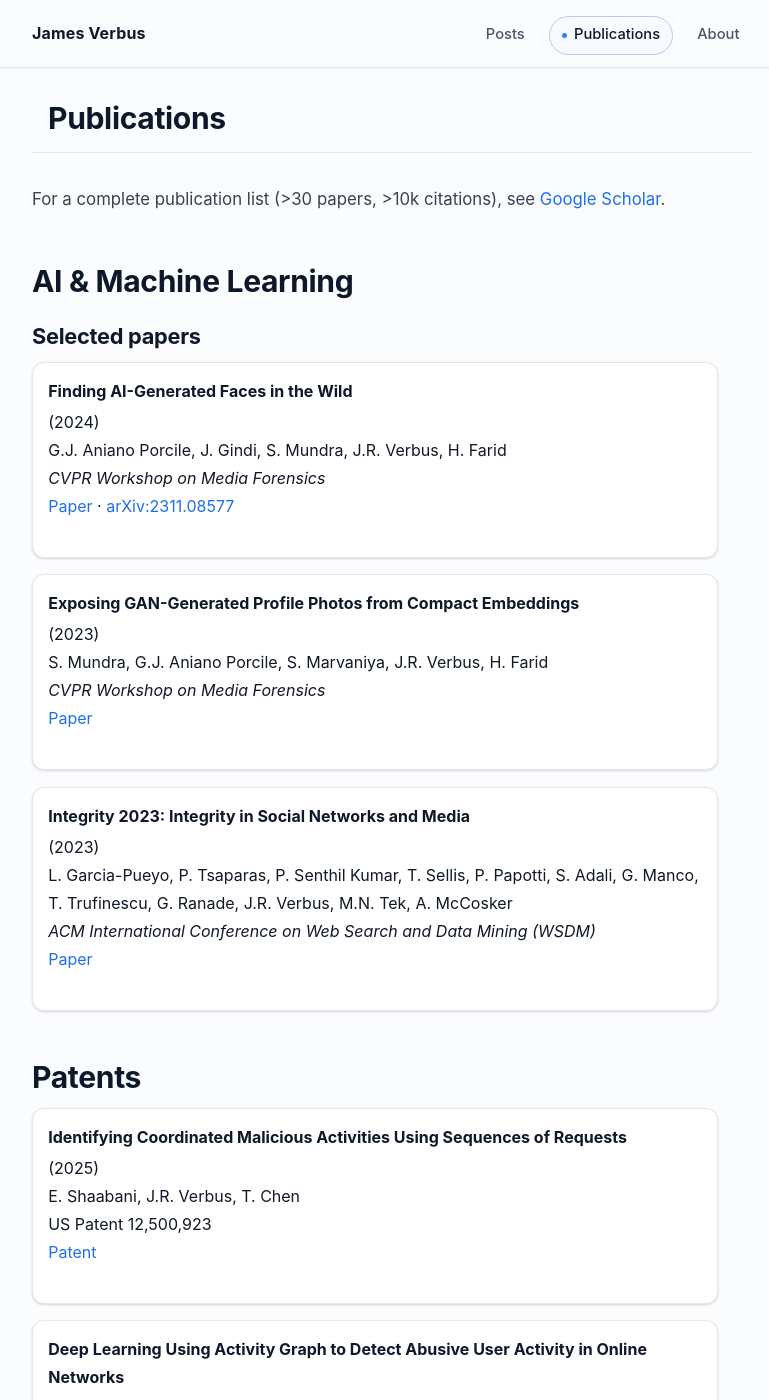
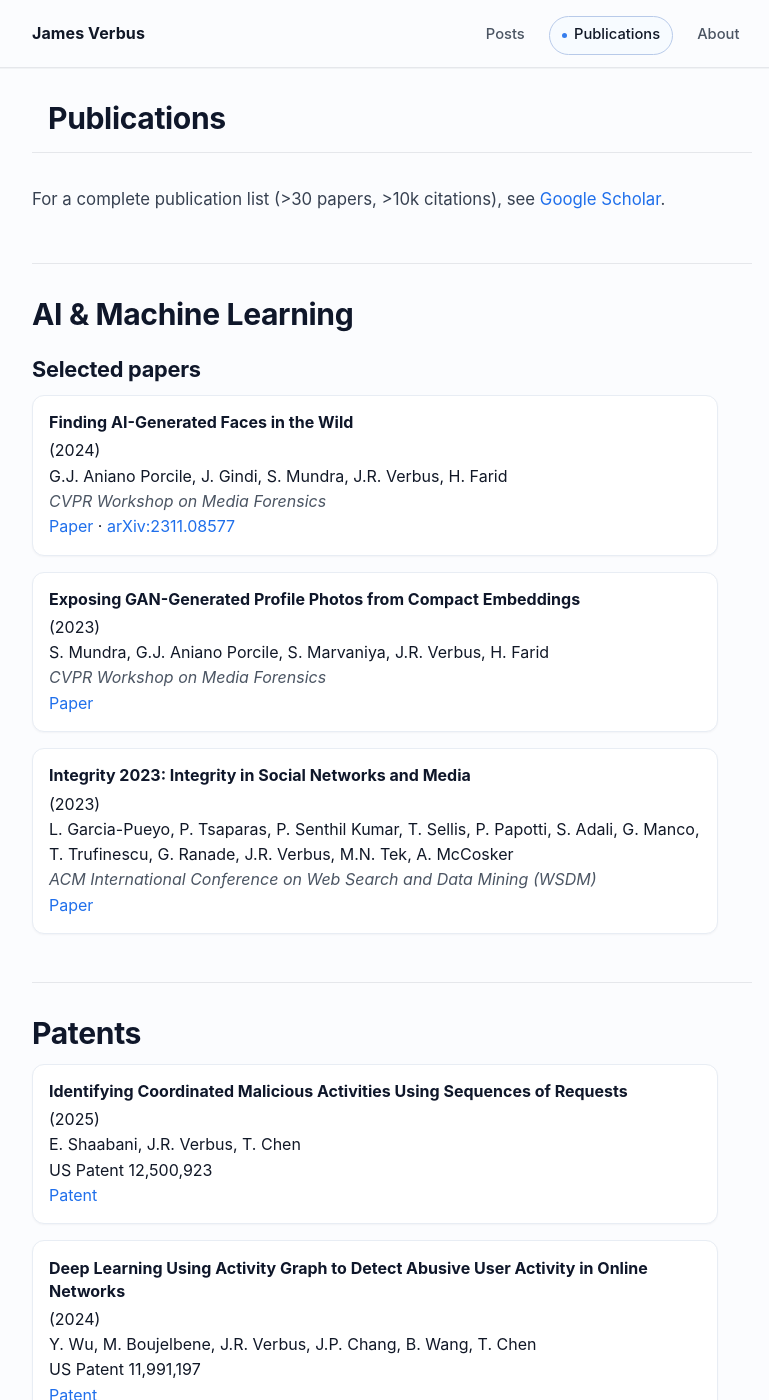
Before and after one commit to jverbus/jverbus.github.io, a Jekyll site: the page built from publications.md, in a window 1280 px wide and 1400 px high. Shown: the whole window, without its empty margins (248-1017 px from the left). Built offline with Jekyll 4.4.1, drawn with Linux system fonts in a browser that asks for light colours; some of the changed text lies outside the part shown.

Commit message:
design: apply full visual QA micro-tweak pass

```diff
--- a/_includes/themes/the-program/default.html
+++ b/_includes/themes/the-program/default.html
@@ -124,7 +124,7 @@
 
 	<meta name="theme-color" content="#0f172a">
 	<link rel="icon" type="image/x-icon" href="/favicon.ico">
-	<link href="{{ site.baseurl }}/assets/css/modern.css?v=loop15" rel="stylesheet" media="all">
+	<link href="{{ site.baseurl }}/assets/css/modern.css?v=loop16" rel="stylesheet" media="all">
 	<link href="https://feeds.feedburner.com/{{ site.author.feedburner }}" rel="alternate" title="{{ site.title }}" type="application/atom+xml">
 </head>
 <body class="layout-{{ page.layout | default: 'page' }} page-{{ page.title | default: 'site' | slugify }}{% if page.url == '/' or page.url == '/index.html' %} page-home{% endif %}">
@@ -156,7 +156,7 @@
 	</main><!-- body -->
 	<footer class="the-footer">
 		<div class="unit-inner unit-foot-inner">
-			<p class="footer-meta">© {{ site.time | date: "%Y" }} {{ site.author.name }} · <a href="https://github.com/{{ site.author.github }}">GitHub</a> · <a href="/atom.xml">Atom</a></p>
+			<p class="footer-meta">© {{ site.time | date: "%Y" }} {{ site.author.name }} · <a href="https://github.com/{{ site.author.github }}">GitHub</a> · <a href="/atom.xml">Atom</a> · <a href="#page">Back to top</a></p>
 		</div>
 	</footer>
 </div><!-- page -->
--- a/_includes/themes/the-program/page.html
+++ b/_includes/themes/the-program/page.html
@@ -15,14 +15,6 @@
 				</div><!-- entry-content -->
 			</div><!-- bd -->
 
-			<footer class="unit-foot">
-				<div class="unit-inner unit-foot-inner">
-					<p class="gotop">
-						<a href="#page">Back to Top</a>
-					</p>
-				</div>
-			</footer>
-
 		</div><!-- content -->
 	</div><!-- unit-inner -->
 </article>
--- a/_includes/themes/the-program/post.html
+++ b/_includes/themes/the-program/post.html
@@ -54,9 +54,7 @@
 							{% endif %}
 						</ul>
 					</nav>
-					<p class="gotop">
-						<a href="#page">Back to top</a>
-					</p>
+					<!-- back-to-top link is grouped in the global footer -->
 				</div>
 			</footer>
 
--- a/assets/css/modern.css
+++ b/assets/css/modern.css
@@ -135,6 +135,9 @@
 .nav-global .logo a {
   color: var(--text);
   text-decoration: none;
+  font-size: 1rem;
+  font-weight: 730;
+  letter-spacing: 0.006em;
 }
 
 .nav-global li:not(.logo) a {
@@ -236,6 +239,11 @@
 h2,
 .h2 {
   font-size: clamp(1.55rem, 2.35vw, 2.05rem);
+}
+
+.entry-content > h2 {
+  border-top: 1px solid var(--border);
+  padding-top: var(--space-8);
 }
 
 h3,
@@ -418,14 +426,43 @@
   gap: var(--space-4);
 }
 
+.home-archive-link {
+  margin: var(--space-6) 0 var(--space-2);
+}
+
+.home-archive-link a {
+  display: inline-flex;
+  align-items: center;
+  gap: 0.32rem;
+  color: var(--text-muted);
+  border-bottom: 1px solid transparent;
+  text-decoration: none;
+}
+
+.home-archive-link a::after {
+  content: "→";
+  font-size: 0.95em;
+}
+
+.home-archive-link a:hover {
+  color: var(--text);
+  border-bottom-color: var(--border-strong);
+  text-decoration: none;
+}
+
 .post-list-item {
-  border: 1px solid var(--border);
+  border: 1px solid #e8edf4;
   border-radius: 12px;
   background: var(--surface);
   padding: var(--space-4) var(--space-5, 1.25rem);
-  box-shadow: var(--shadow-soft);
-  content-visibility: auto;
-  contain-intrinsic-size: 1px 120px;
+  box-shadow: 0 1px 2px rgba(16, 24, 40, 0.04);
+  transition: transform 160ms ease, box-shadow 180ms ease, border-color 180ms ease;
+}
+
+.post-list-item:hover {
+  transform: translateY(-1.5px);
+  border-color: #dce5f0;
+  box-shadow: 0 9px 20px rgba(15, 23, 42, 0.08);
 }
 
 .post-list-date {
@@ -576,20 +613,39 @@
 }
 
 .page-publications .entry-content > ul > li {
-  border: 1px solid var(--border);
+  border: 1px solid #e8edf4;
   border-radius: 12px;
   background: var(--surface);
-  box-shadow: var(--shadow-soft);
-  padding: 0.85rem 0.95rem;
+  box-shadow: 0 1px 2px rgba(16, 24, 40, 0.04);
+  padding: 0.95rem 1rem;
   margin-bottom: 0;
-  content-visibility: auto;
-  contain-intrinsic-size: 1px 160px;
+  transition: transform 160ms ease, box-shadow 180ms ease, border-color 180ms ease;
+}
+
+.page-publications .entry-content > ul > li:hover {
+  transform: translateY(-1px);
+  border-color: #dce5f0;
+  box-shadow: 0 9px 20px rgba(15, 23, 42, 0.08);
 }
 
 .page-publications .entry-content > ul > li strong {
   display: block;
-  margin-bottom: 0.2rem;
+  margin-bottom: 0.25rem;
   color: var(--heading);
+  line-height: 1.45;
+}
+
+.page-publications .entry-content > ul > li p {
+  margin-bottom: 0.42rem;
+  line-height: 1.58;
+}
+
+.page-publications .entry-content > ul > li p:last-child {
+  margin-bottom: 0;
+}
+
+.page-publications .entry-content > ul > li em {
+  color: var(--text-muted);
 }
 
 .page-publications .entry-content > h2 {
@@ -627,6 +683,14 @@
 
   .post-list-title {
     font-size: 1.05rem;
+  }
+
+  .unit-foot-inner {
+    padding: var(--space-4) var(--space-4) var(--space-5);
+  }
+
+  .footer-meta {
+    font-size: 0.84rem;
   }
 }
 
@@ -737,12 +801,44 @@
     border-color: #1e293b;
   }
 
-  .layout-page .entry-content > p:first-of-type {
-    color: #becadd;
+  .layout-page .entry-content > p:first-of-type,
+  .home-intro,
+  .post-date,
+  .post-summary,
+  .post-list-date,
+  .post-list-description,
+  .footer-meta,
+  .meta {
+    color: #9fb2cc;
+  }
+
+  .list-linear .list-head {
+    color: #c2d1e6;
+  }
+
+  .post-list-item {
+    border-color: #2a3953;
+    box-shadow: none;
+  }
+
+  .post-list-item:hover {
+    border-color: #3a4f71;
+    box-shadow: 0 8px 18px rgba(2, 6, 23, 0.45);
   }
 
   .page-publications .entry-content > ul > li {
     background: #101a2f;
-    border-color: #2d3e5d;
+    border-color: #2a3953;
+    box-shadow: none;
+  }
+
+  .page-publications .entry-content > ul > li:hover {
+    border-color: #3a4f71;
+    box-shadow: 0 8px 18px rgba(2, 6, 23, 0.45);
+  }
+
+  .page-publications .entry-content > ul > li p,
+  .page-publications .entry-content > ul > li em {
+    color: #a7bad3;
   }
 }
```
Also changed, not shown: index.md (+3 -1 lines).
